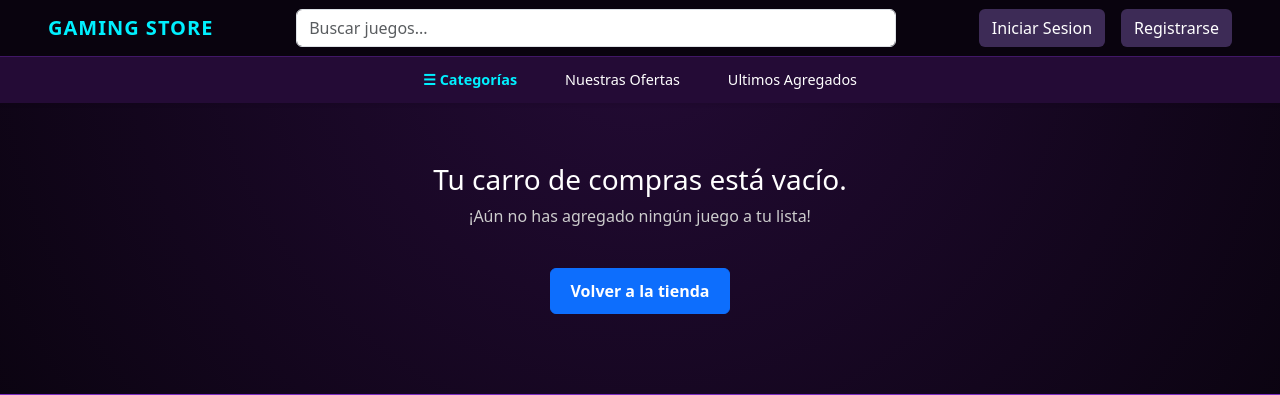
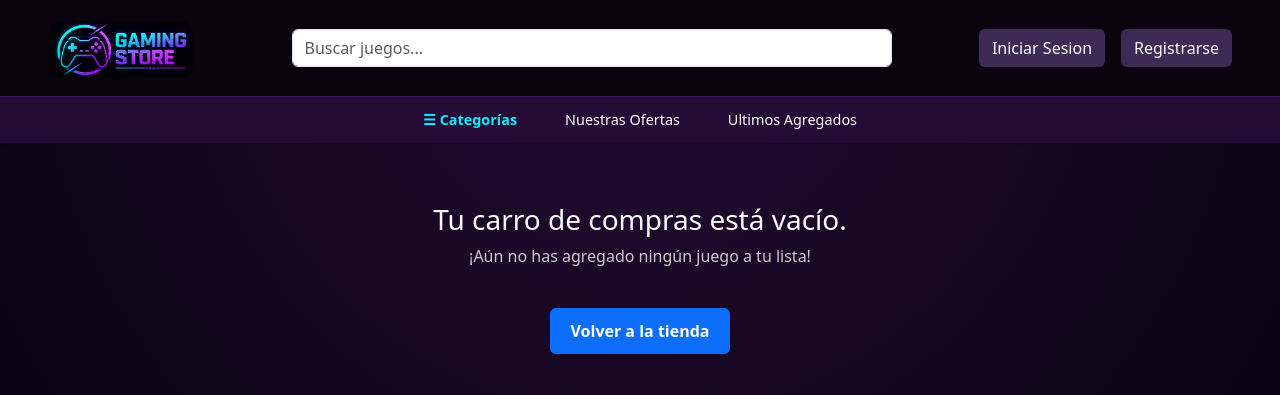
Before and after one commit to renatosoto21/WEB_FINAL, a Django app: page /carrito/ver/ in a window 1280 px wide. Shown: the top 395 px of the page. Run offline with Django 5.2, Linux system fonts and the light colour scheme; data comes from the database, SQL or seed files in the repository; some libraries are stand-ins or nearby versions.

Commit message:
cambie el logo

```diff
--- a/juegos/templates/juegos/base.html
+++ b/juegos/templates/juegos/base.html
@@ -7,6 +7,8 @@
 
     <meta name="viewport" content="width=device-width, initial-scale=1">
     <title>{% block title %}Gaming Store{% endblock %}</title>
+    <link rel="icon" type="image/png" href="{% static 'img/logo_gaming_store.png' %}">
+    <link href="https://cdn.jsdelivr.net/npm/bootstrap@5.3.0/dist/css/bootstrap.min.css" rel="stylesheet">
     <link href="https://cdn.jsdelivr.net/npm/bootstrap@5.3.8/dist/css/bootstrap.min.css" rel="stylesheet">
     <script src="https://cdn.jsdelivr.net/npm/bootstrap@5.3.8/dist/js/bootstrap.bundle.min.js"></script>
     <link rel="stylesheet" href="{% static 'css/diseños.css' %}">
@@ -34,8 +36,12 @@
     <!-- Navbar Principal -->
     <nav class="navbar navbar-expand-sm bg-white navbar-dark">
         <div class="container-fluid px-5 d-flex align-items-center justify-content-between">
-            <a class="navbar-brand text-dark fw-bold m-0" href="{% url 'index' %}">Gaming Store</a>
-            <button class="navbar-toggler" type="button" data-bs-toggle="collapse" data-bs-target="#collapsibleNavbar">
+            <a class="navbar-brand text-dark fw-bold m-0 d-flex align-items-center" href="{% url 'index' %}">
+                <img src="{% static 'img/logogo.png' %}" alt="Logo Gaming Store"
+                    style="height: 70px; margin-right: 10px;">
+            </a>
+            <button class="navbar-toggler" type="button" data-bs-toggle="collapse"
+                data-bs-target="#collapsibleNavbar">
                 <span class="navbar-toggler-icon"></span>
             </button>
 
```
Also changed, not shown: static/img/logo_gaming_store.png (added), static/img/logoesesi1.png (added), static/img/logogo.png (added).
